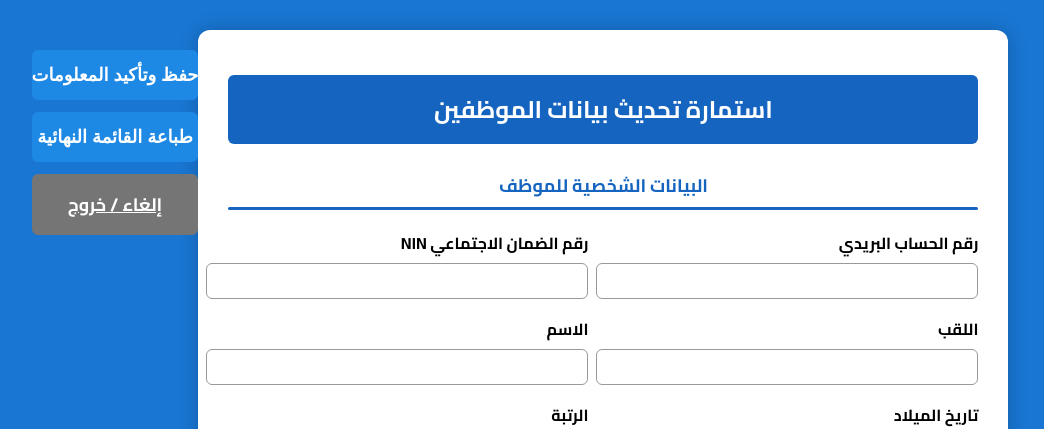
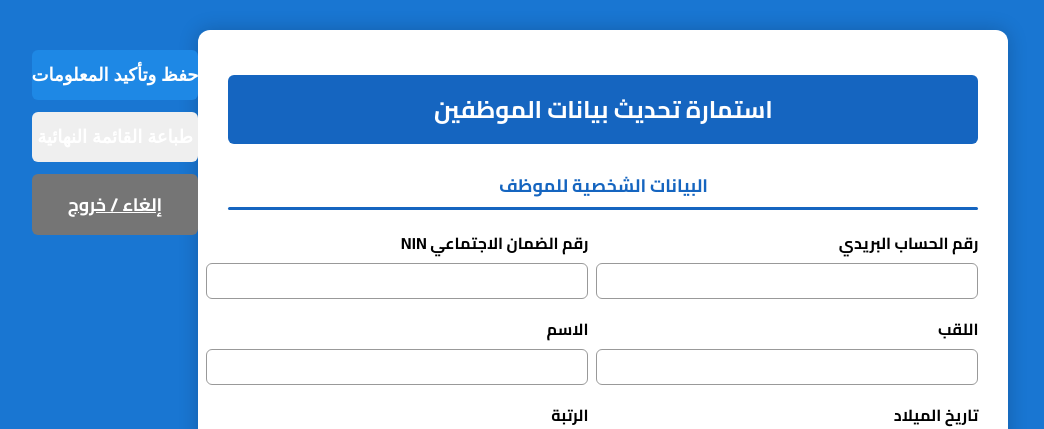
Before and after one commit to hocinebno3131-source/flask_app, a Flask app: template templates/edit_employee.html in a window 1280 px wide. Shown: the top 429 px of the page, without its empty margins (120-1164 px from the left). Run offline with Flask 3, Linux system fonts and the light colour scheme; the template is opened without the code that fills it, so the values that code supplies are empty.

Commit message:
Update edit_employee.html

```diff
--- a/templates/edit_employee.html
+++ b/templates/edit_employee.html
@@ -117,12 +117,13 @@
         <!-- الأزرار -->
        <div class="buttons">
     <button type="submit" class="btn btn-save">حفظ وتأكيد المعلومات</button>
-    <button type="button" class="btn btn-save" onclick="window.location.href='/view_employees'">
+    <button type="button" class="btn btn-print-final" onclick="window.location.href='/view_employees'">
         طباعة القائمة النهائية
     </button>
     <a href="/success?ccp={{ employee.CCP }}" class="btn btn-cancel">إلغاء / خروج</a>
 </div>
 
+
     </form>
 </div>
 </body>
```
